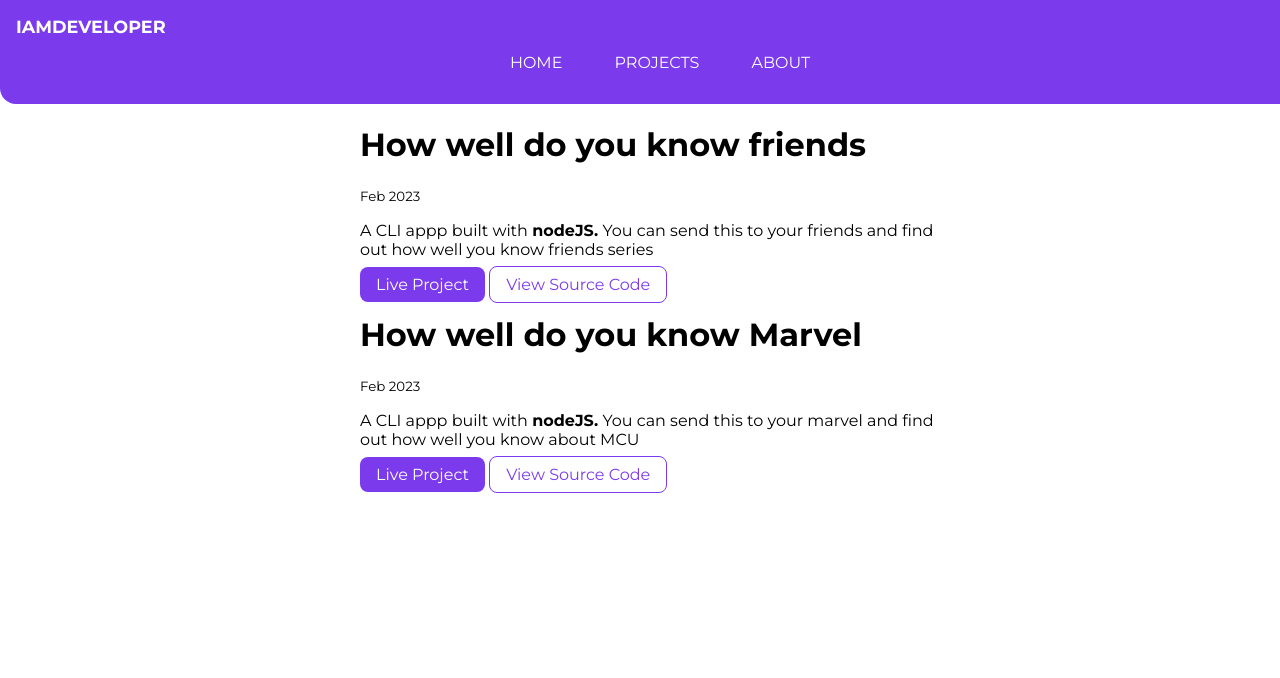
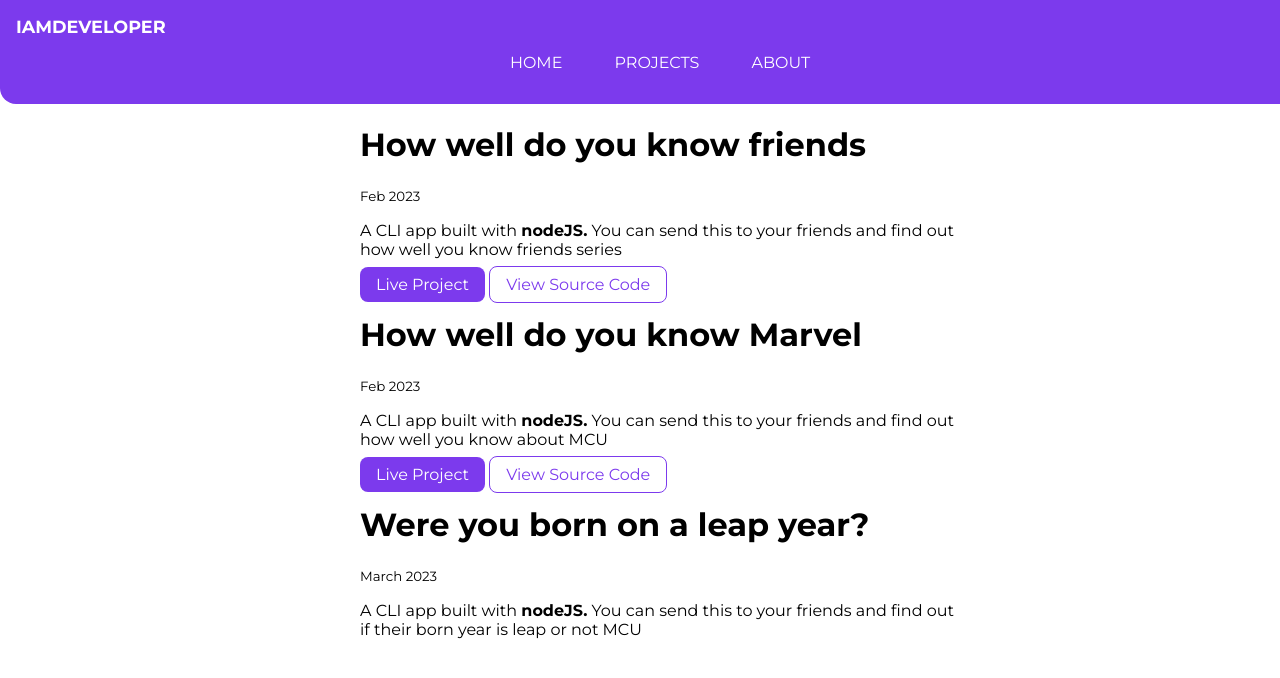
Before and after one commit to vinu-11/HTML-CSS-PROJECT, a plain HTML site: page projects.html in a window 1280 px wide. Drawn offline with Linux system fonts and the light colour scheme.

Commit message:
Added another project in project section

```diff
--- a/projects.html
+++ b/projects.html
@@ -30,7 +30,7 @@
             <div class="container container-center">
                 <h1>How well do you know friends</h1>
                 <small>Feb 2023</small>
-                <p> A CLI appp built with <strong>nodeJS.</strong>
+                <p> A CLI app built with <strong>nodeJS.</strong>
                     You can send this to your friends and find out
                     how well you know friends series</p>
                 <a class="link link-primary" href="https://replit.com/@Vinay1121/small-project?embed=1&output=1">Live
@@ -43,8 +43,8 @@
             <div class="container container-center">
                 <h1>How well do you know Marvel</h1>
                 <small>Feb 2023</small>
-                <p> A CLI appp built with <strong>nodeJS.</strong>
-                    You can send this to your marvel and find out
+                <p> A CLI app built with <strong>nodeJS.</strong>
+                    You can send this to your friends and find out
                     how well you know about MCU</p>
                 <a class="link link-primary" href="https://replit.com/@Vinay1121/MARVEL-FAN?embed=1&output=1">Live
                     Project</a>
@@ -52,6 +52,16 @@
 
             </div>
         </li>
+        <li>
+            <div class="container container-center">
+                <h1> Were you born on a leap year? </h1>
+                <small>March 2023</small>
+                <p> A CLI app built with <strong>nodeJS.</strong>
+                    You can send this to your friends and find out
+                    if their born year is leap or not MCU</p>
+
+            </div>
+        </li>
     </ol>
 </body>
 
```
Lines whose indentation alone changed are shown as unchanged.
